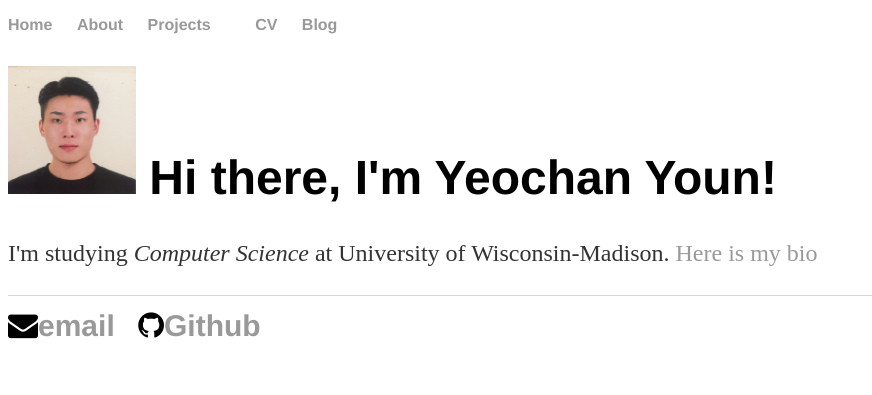
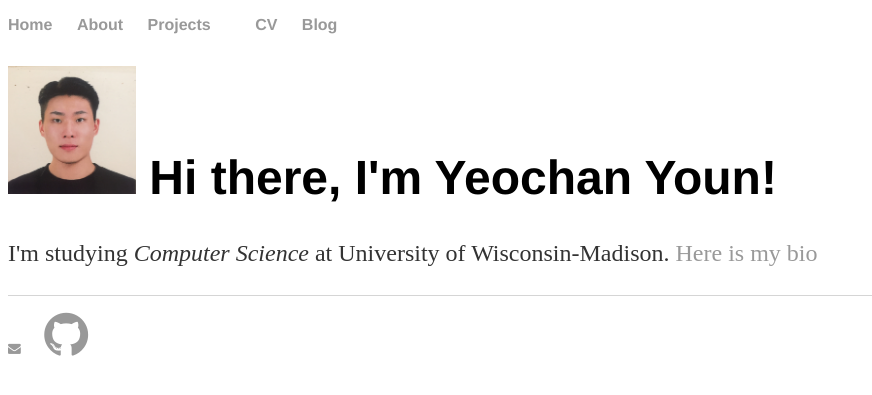
Before and after one commit to YeochanYoun119/YeochanYoun119.github.io, a Jekyll site: the page built from index.html, in a window 1280 px wide. Shown: the top 395 px of the page, without its empty margins (0-872 px from the left). Built offline with Jekyll 4.4.1, drawn with Linux system fonts in a browser that asks for light colours; nearby versions of some CDN libraries.

Commit message:
Update default.html

```diff
--- a/_layouts/default.html
+++ b/_layouts/default.html
@@ -23,8 +23,8 @@
 			</div><!-- /.container -->
 			<footer>
 	    		<ul>
-	        		<li style="font-size:30px"><i class="fa fa-envelope" aria-hidden="true"></i><a href="mailto:yyoun5@wisc.edu">email</a></li>
-	        		<li style="font-size:30px"><i class="fa fa-github"></i><a href="https://github.com/YeochanYoun119">Github</a></li>
+	        		<li><a href="mailto:yyoun5@wisc.edu"><i class="fa fa-envelope" aria-hidden="true fa-4x"></i></a></li>
+	        		<li><a href="https://github.com/YeochanYoun119"><i class="fa fa-github fa-4x"></i></a></li>
 				</ul>
 			</footer>
 		</body>
```
